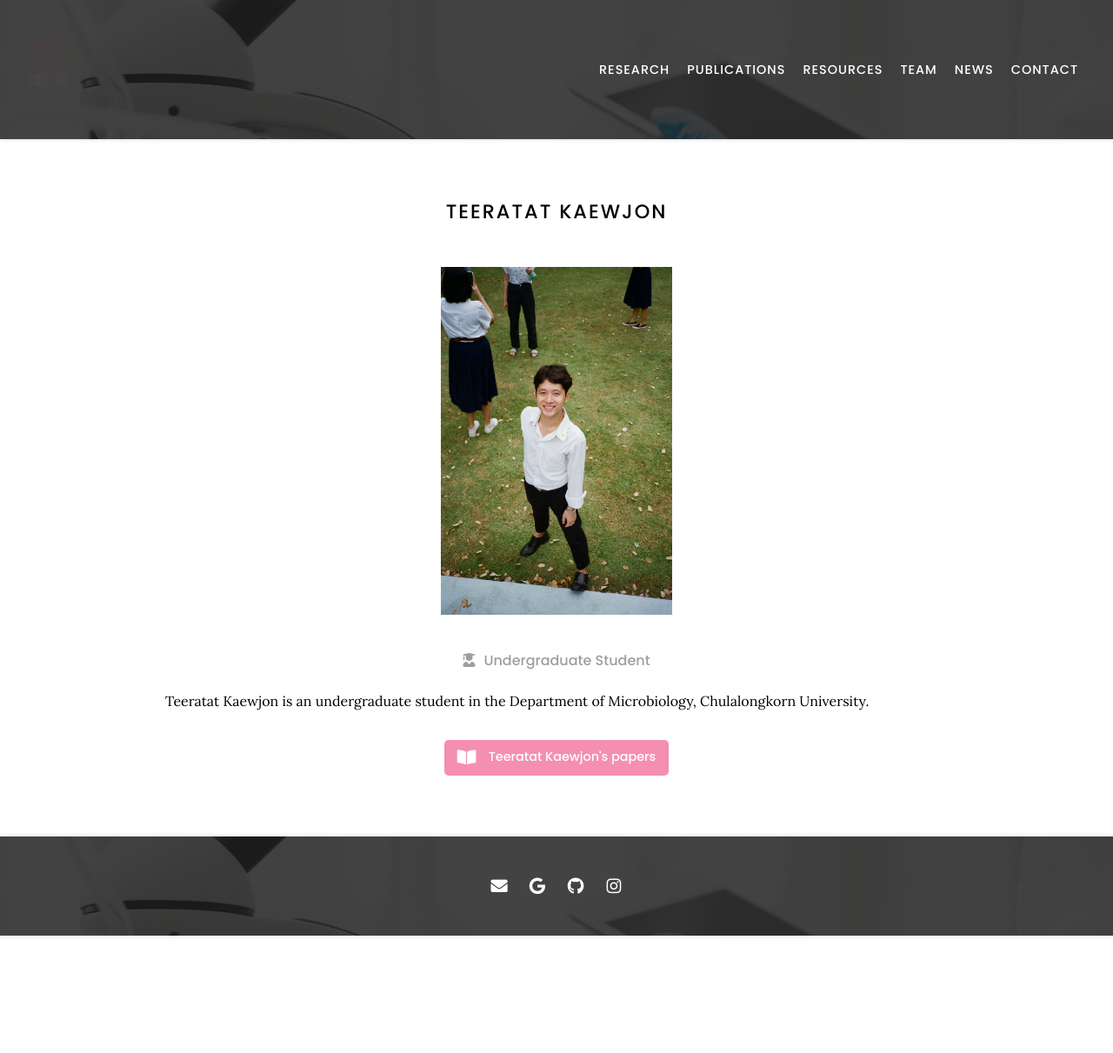
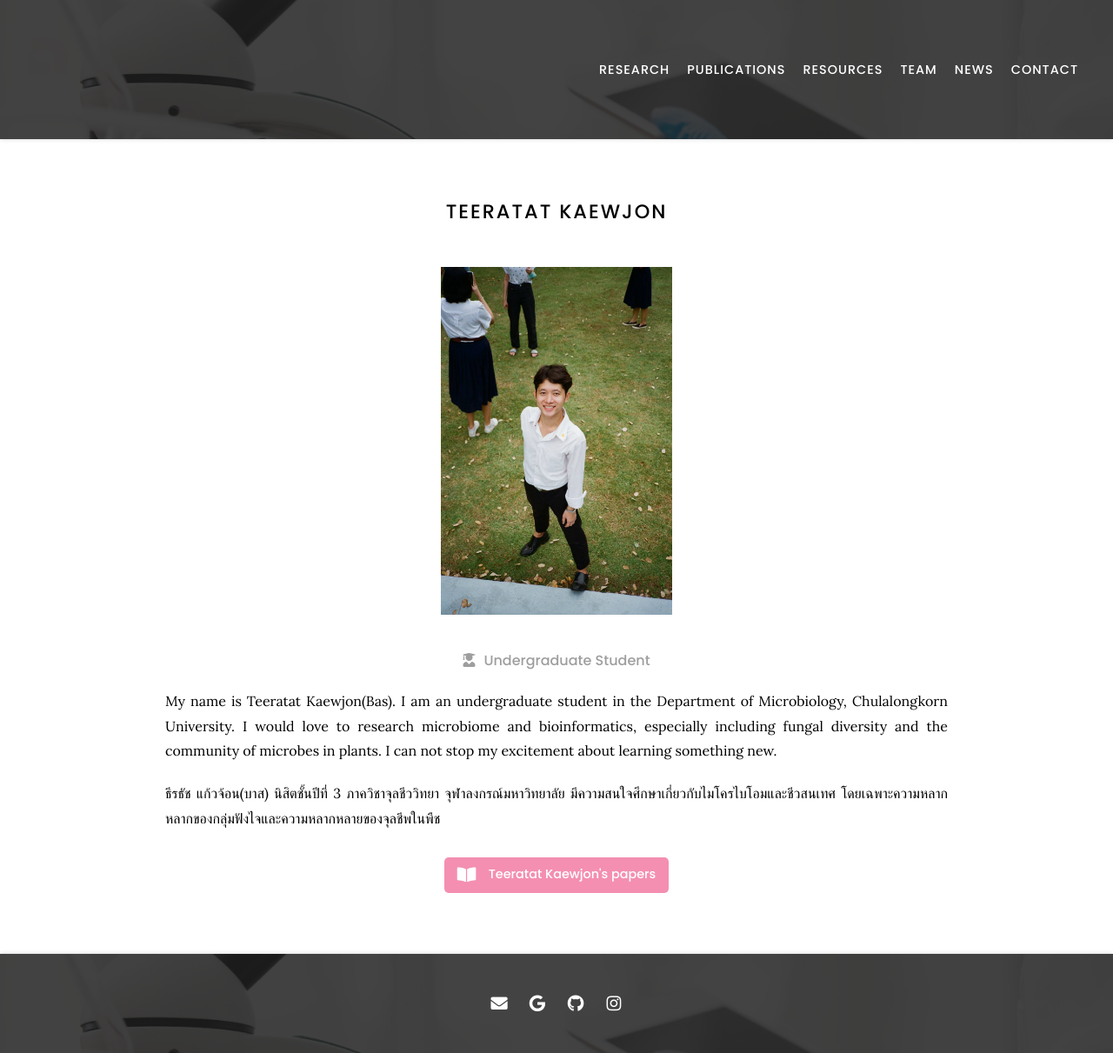
Before and after one commit to natpombubpa-lab/natpombubpa-lab.github.io, a Jekyll site: the page built from _members/Teeratat-Kaewjon.md, in a window 1280 px wide. Shown: the whole page at 87% size. Built offline with Jekyll 4.4.1, drawn with Linux system fonts in a browser that asks for light colours; nearby versions of some CDN libraries; before the commit the page ends 1076 px from its top, so only the background shows below that.

Commit message:
Update Teeratat-Kaewjon.md

```diff
--- a/_members/Teeratat-Kaewjon.md
+++ b/_members/Teeratat-Kaewjon.md
@@ -9,4 +9,6 @@
 
 ---
 
-Teeratat Kaewjon is an undergraduate student in the Department of Microbiology, Chulalongkorn University.
+My name is Teeratat Kaewjon(Bas). I am an undergraduate student in the Department of Microbiology, Chulalongkorn University. I would love to research microbiome and bioinformatics, especially including fungal diversity and the community of microbes in plants. I can not stop my excitement about learning something new.
+
+ธีรธัช แก้วจ้อน(บาส) นิสิตชั้นปีที่ 3 ภาควิชาจุลชีววิทยา จุฬาลงกรณ์มหาวิทยาลัย มีความสนใจศึกษาเกี่ยวกับไมโครไบโอมและชีวสนเทศ โดยเฉพาะความหลากหลากของกลุ่มฟังไจและความหลากหลายของจุลชีพในพืช
```
